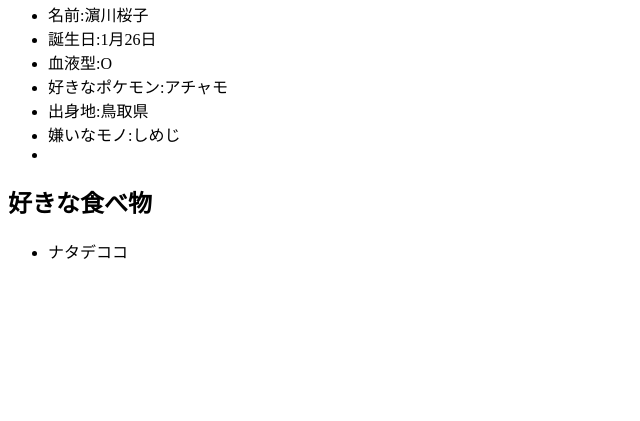
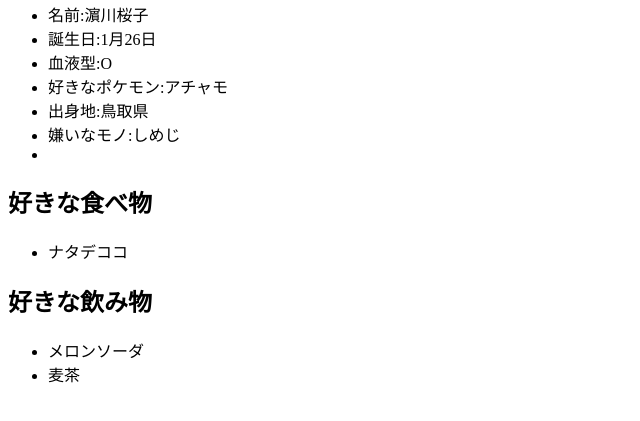
Before and after one commit to SakurakoHamakawa/GIT-PRACTICE, a plain HTML site: page index.html in a window 1280 px wide. Shown: the part 87-508 px from the top of the page, without its empty margins (0-640 px from the left). Drawn offline with Linux system fonts and the light colour scheme.

Commit message:
好きな飲み物を追記

```diff
--- a/index.html
+++ b/index.html
@@ -19,5 +19,14 @@
         <h2>好きな食べ物</h2>
         <ul>
             <li>ナタデココ</li>
+
+        </ul>
+
+        <h2>好きな飲み物</h2>
+        <ul>
+            <li>メロンソーダ</li>
+            <li>麦茶</li>
+        </ul>
+
     </body>
 </html>
```
